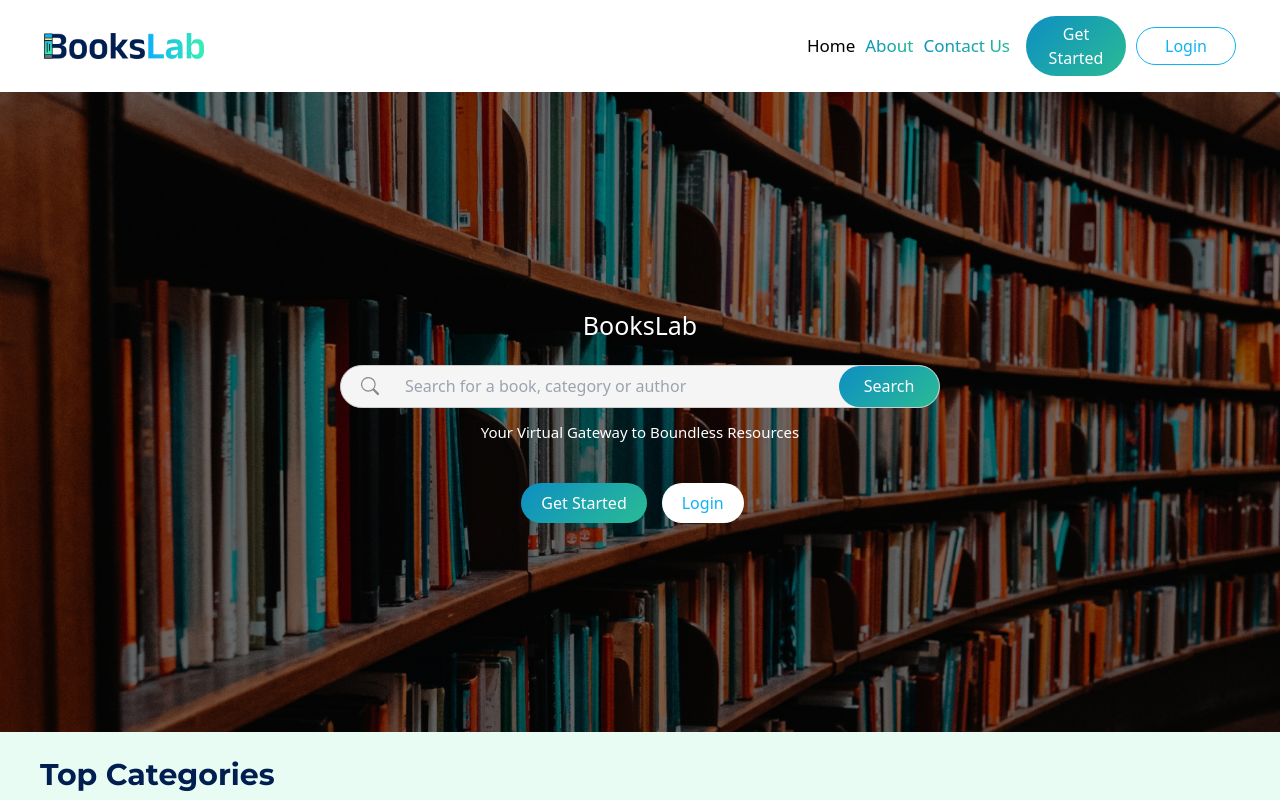
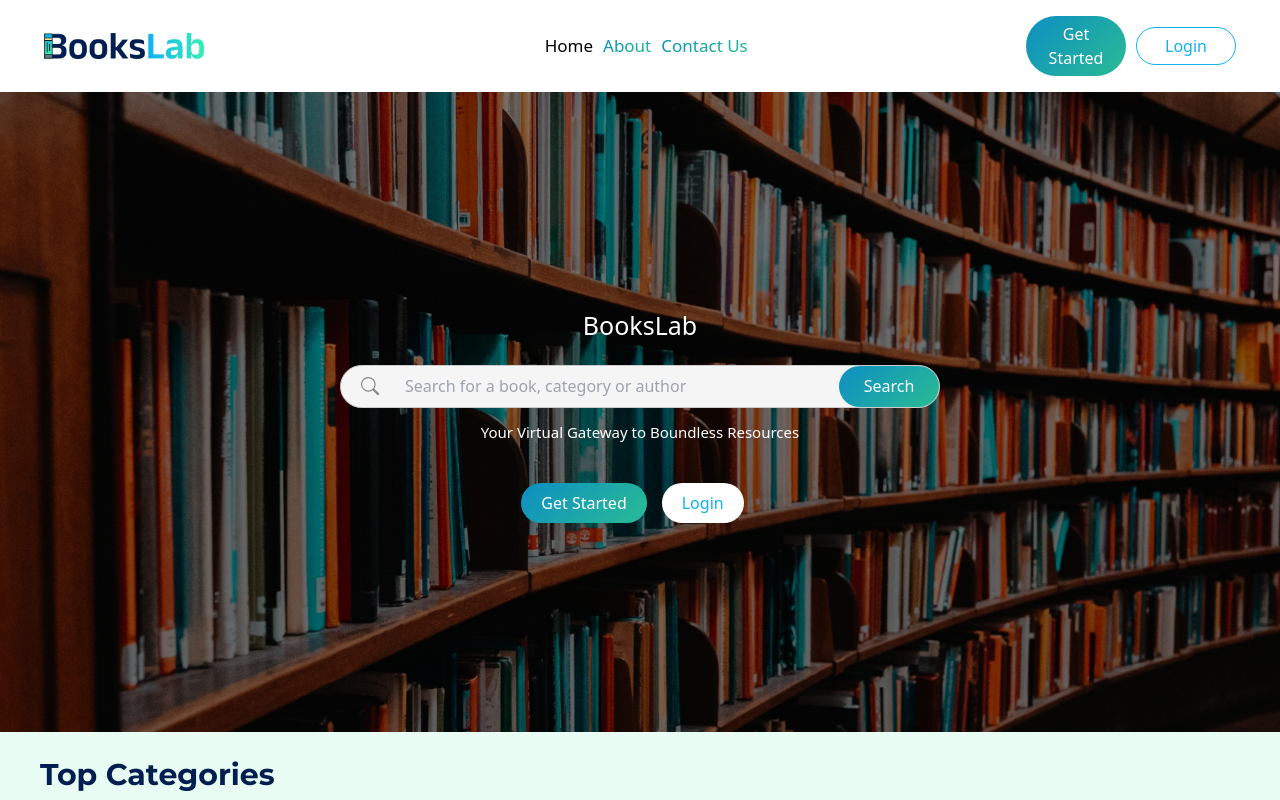
Before and after one commit to TechStarsCommunity/FE-Online_Library, a React (Vite) app: page / in a window 1280 px wide. Shown: the top 800 px of the page. Built offline with nearby package versions, Linux system fonts and the light colour scheme.

Commit message:
UPDATE header component

```diff
--- a/src/components/header.jsx
+++ b/src/components/header.jsx
@@ -10,8 +10,8 @@ const Header = () => {
                 <div>
                     <img src={logo} alt="" className="max-w-[100%]  h-auto w-40" />
                 </div>
-                <div className="flex flex-row items-center justify-between  header-links-parent gap-4">
-                    <ul className="md:flex hidden flex-row gap-2.5">
+                <div className="flex flex-row items-center justify-between  header-links-parent gap-4 md:w-[80%] w-auto">
+                    <ul className="md:flex hidden flex-row gap-2.5 my-0 mx-auto">
                         <li>
                             <a
                                 href="#"
@@ -38,9 +38,12 @@ const Header = () => {
                         </li>
                     </ul>
                     <div className="inline-flex flex-row gap-2.5 items-center">
-                        <button className="get-started-btn hidden md:block py-1.5 px-2.5 rounded-[3.125rem] text-white cursor-pointer w-[4.25rem] md:w-[6.25rem] md:h-full  border-none ease-in duration-300 hover:scale-[1.1]">
-                            Get Started
-                        </button>
+                        <Link to="signup">
+                            <button className="get-started-btn hidden md:block py-1.5 px-2.5 rounded-[3.125rem] text-white cursor-pointer w-[4.25rem] md:w-[6.25rem] md:h-full  border-none ease-in duration-300 hover:scale-[1.1]">
+
+                                Get Started
+                            </button>
+                        </Link>
                         <Link to="login">
                             <button className=" border-[#10b2f3] border-solid border py-1.5 px-2.5 rounded-[3.125rem]  outline-none cursor-pointer w-[4.25rem] md:w-[6.25rem] md:h-full  text-[#10b2f3] bg-white ease-in duration-300 hover:scale-[1.1]">
                                 Login
```
